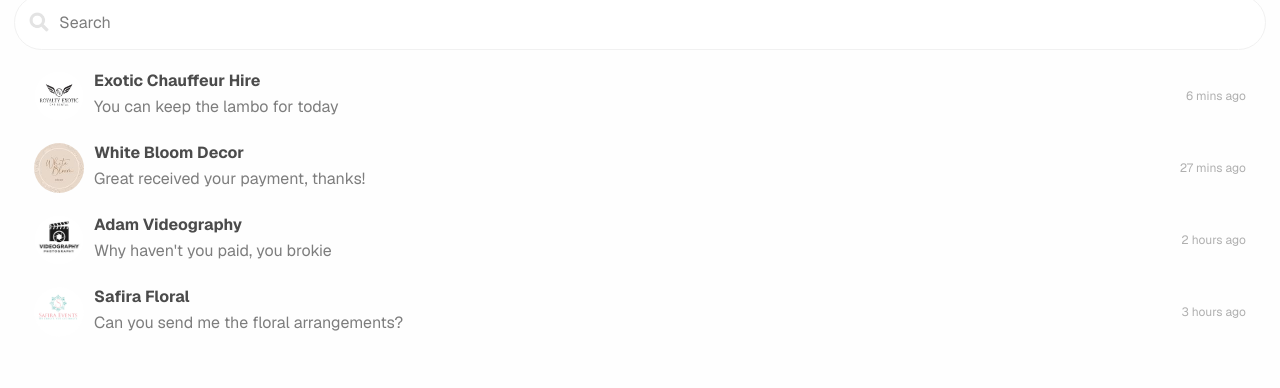
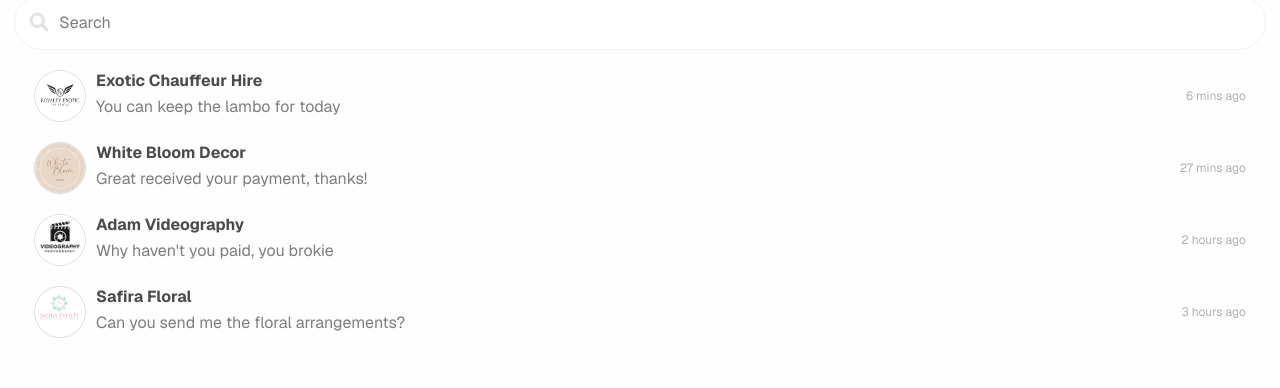
Before and after one commit to sb-haz/mwm-frontend, a Next.js app: page /profile in a window 1280 px wide. Shown: the part 253-641 px from the top of the page. Built offline with nearby package versions, Linux system fonts and the light colour scheme.

Commit message:
style: Add border to profile picture in profile.css

```diff
--- a/app/styles/profile.css
+++ b/app/styles/profile.css
@@ -88,6 +88,7 @@
     height: 50px;
     border-radius: 50%;
     margin-right: 10px;
+    border: 1px solid #ddd;
 }
 
 .resources-messaging-text-content {
```
